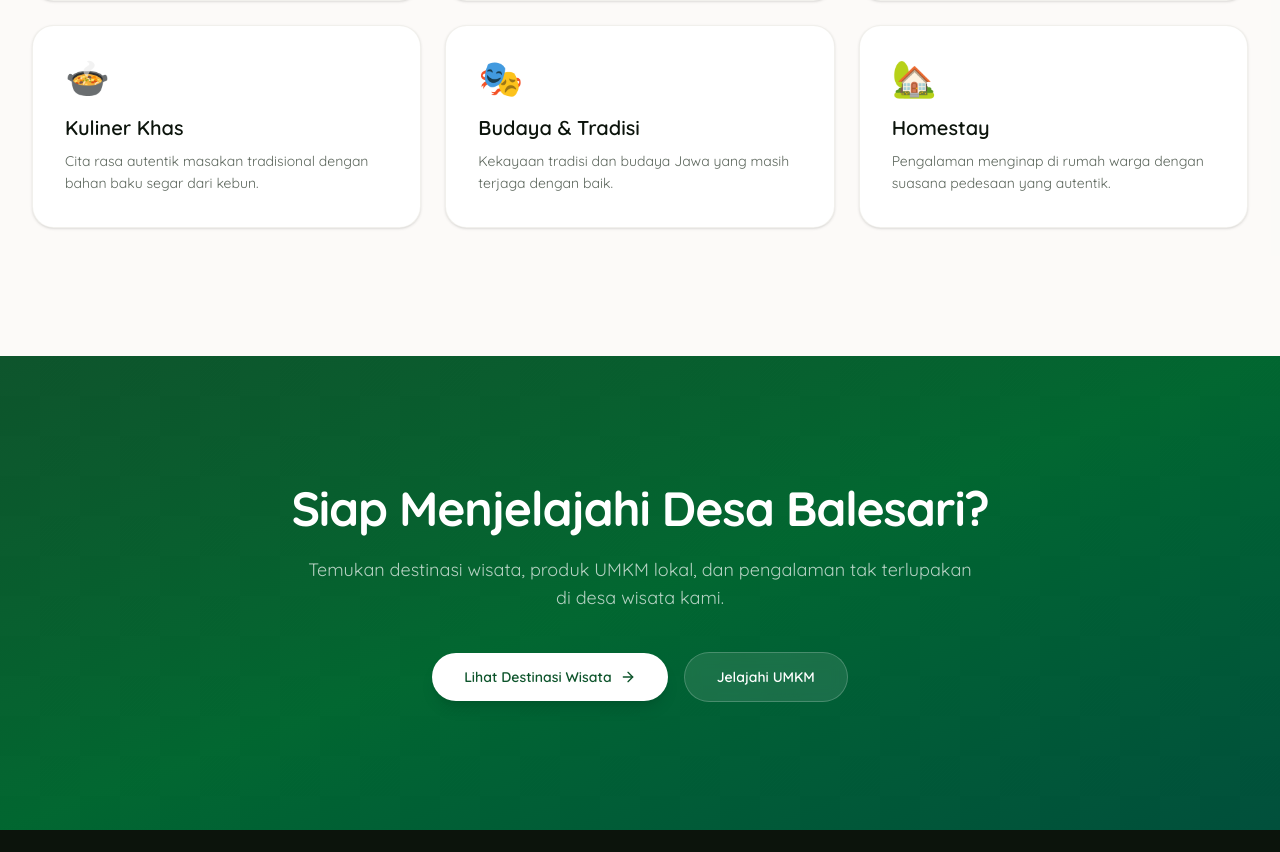
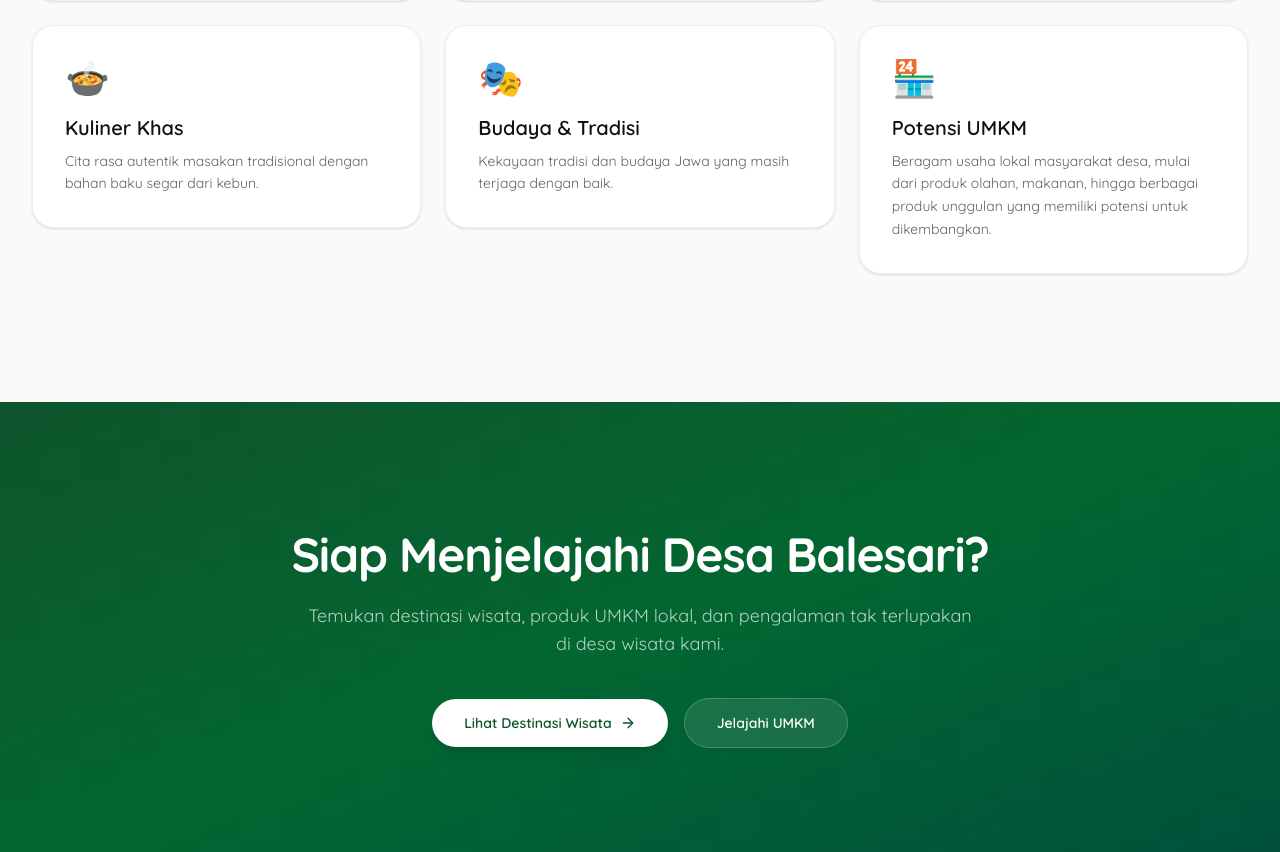
Before and after one commit to yudisemyu/explorebalesari, a Next.js app: page / in a window 1280 px wide. Shown: the part 2031-2883 px from the top of the page. Built offline with nearby package versions, Linux system fonts and the light colour scheme; no server answers; the database is empty.

Commit message:
little adjust

```diff
--- a/src/app/page.tsx
+++ b/src/app/page.tsx
@@ -208,9 +208,9 @@ export default async function HomePage() {
                 icon: "🎭",
               },
               {
-                title: "Homestay",
-                description: "Pengalaman menginap di rumah warga dengan suasana pedesaan yang autentik.",
-                icon: "🏡",
+                title: "Potensi UMKM",
+                description: "Beragam usaha lokal masyarakat desa, mulai dari produk olahan, makanan, hingga berbagai produk unggulan yang memiliki potensi untuk dikembangkan.",
+                icon: "🏪",
               },
             ].map((item, index) => (
               <AnimatedSection key={item.title} variant="fadeUp" delay={index * 0.08}>
```
